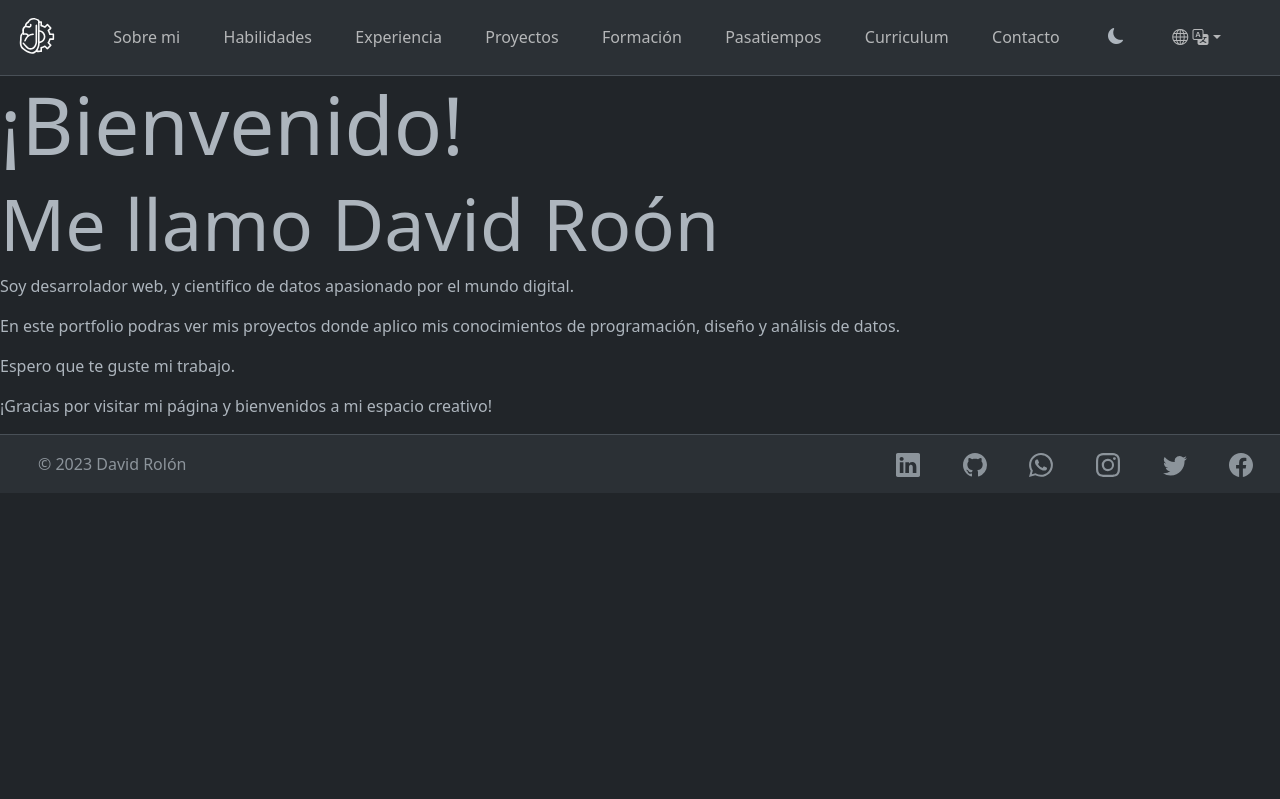
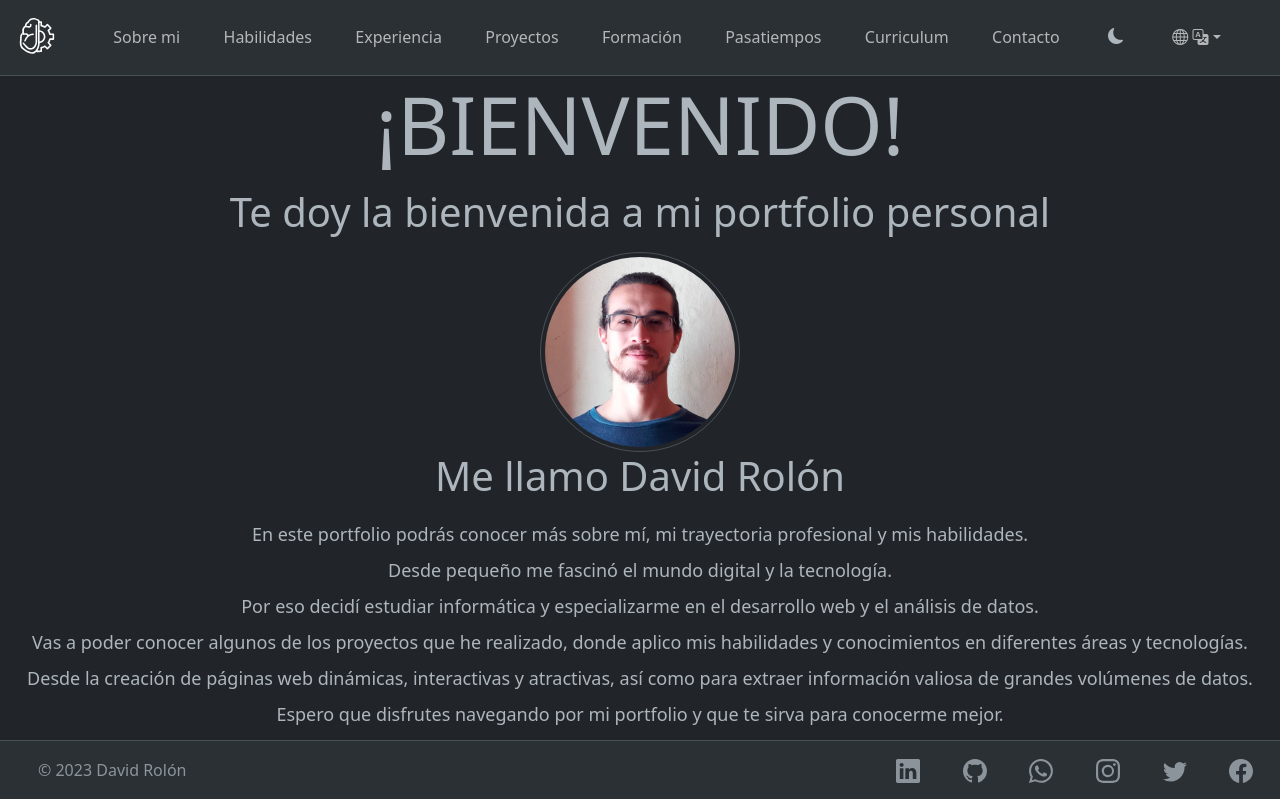
Before and after one commit to davichuder/my_portfolio, a Django app: page / in a window 1280 px wide. Shown: the part 1-800 px from the top of the page. Run offline with Django 4.2, Linux system fonts and the light colour scheme.

Commit message:
correcion de imagen

```diff
--- a/static/css/base.css
+++ b/static/css/base.css
@@ -10,3 +10,7 @@
     width: 50px;
     height: 50px;
 }
+
+.lh-lg {
+    font-size: 1.125rem;
+}
--- a/templates/my_portfolio/fragments/footer.html
+++ b/templates/my_portfolio/fragments/footer.html
@@ -1,4 +1,4 @@
-<footer class="d-flex flex-wrap justify-content-between align-items-center py-3 border-top bg-body-tertiary sticky-bottom">
+<footer class="d-flex flex-wrap justify-content-between align-items-center py-3 border-top bg-body-tertiary fixed-bottom">
     <div class="col-md-4 d-flex align-items-center">
       <a href="/" class="mb-3 me-2 mb-md-0 text-body-secondary text-decoration-none lh-1">
         <svg class="bi" width="30" height="24"><use xlink:href="#bootstrap"></use></svg>
--- a/templates/my_portfolio/fragments/navbar.html
+++ b/templates/my_portfolio/fragments/navbar.html
@@ -2,7 +2,7 @@
 
 <nav class="navbar navbar-expand-lg bg-body-tertiary border-bottom sticky-top">
   <div class="container-fluid">
-    <a class="navbar-brand navbar-nav" href="#">
+    <a class="navbar-brand navbar-nav" href="/">
       <img class="icon-logo-light" id="icon-logo" src='{% static "img/logo_light.svg" %}' alt="Logo">
     </a>
     <button class="navbar-toggler" type="button" data-bs-toggle="collapse" data-bs-target="#navbarSupportedContent" aria-controls="navbarSupportedContent" aria-expanded="false" aria-label="Toggle navigation">
--- a/templates/my_portfolio/index.html
+++ b/templates/my_portfolio/index.html
@@ -4,12 +4,19 @@
 {% block titulo_ventana %}David Rolón{% endblock %}
 
 {% block main %}
-<div>
-    <h1 class="display-1">¡Bienvenido!</h1>
-    <h1 class="display-2">Me llamo David Roón</h1>
-    <p>Soy desarrolador web, y cientifico de datos apasionado por el mundo digital.</p>
-    <p>En este portfolio podras ver mis proyectos donde aplico mis conocimientos de programación, diseño y análisis de datos.</p>
-    <p>Espero que te guste mi trabajo.</p>
-    <p>¡Gracias por visitar mi página y bienvenidos a mi espacio creativo!</p>
+<div class="text-center">
+    <p class="text-uppercase display-1">¡Bienvenido!</p>
+    <p class="display-6">Te doy la bienvenida a mi portfolio personal</p>
+    <img class="rounded-circle img-thumbnail" id="avatar" src='{% static "img/cv.png" %}' alt="Foto" width="200" height="200">
+    <p class="display-6">Me llamo <b>David Rolón</b></p>
+    <p class="lh-lg">
+        En este portfolio podrás conocer más sobre mí, mi trayectoria profesional y mis habilidades.<br>
+        Desde pequeño me fascinó el mundo digital y la tecnología.<br>
+        Por eso decidí estudiar informática y especializarme en el desarrollo web y el análisis de datos.<br>
+        Vas a poder conocer algunos de los proyectos que he realizado, donde aplico mis habilidades y conocimientos en diferentes áreas y tecnologías.<br>
+        Desde la creación de páginas web dinámicas, interactivas y atractivas, así como para extraer información valiosa de grandes volúmenes de datos.<br>
+        Espero que disfrutes navegando por mi portfolio y que te sirva para conocerme mejor.<br>
+        ¡No dudes en contactarme si tienes alguna pregunta o comentario!<br>
+    </p>
 </div>
 {% endblock %}
```
Also changed, not shown: static/img/cv.png.
